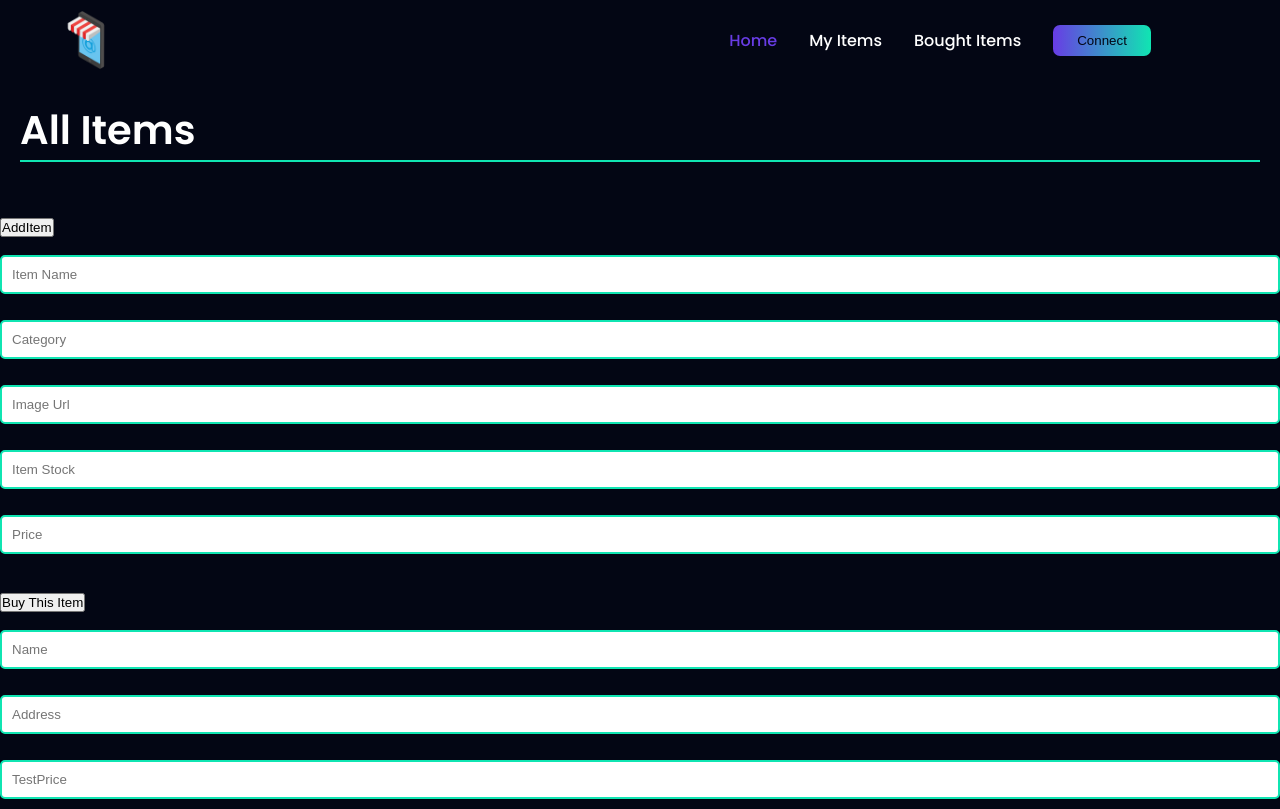
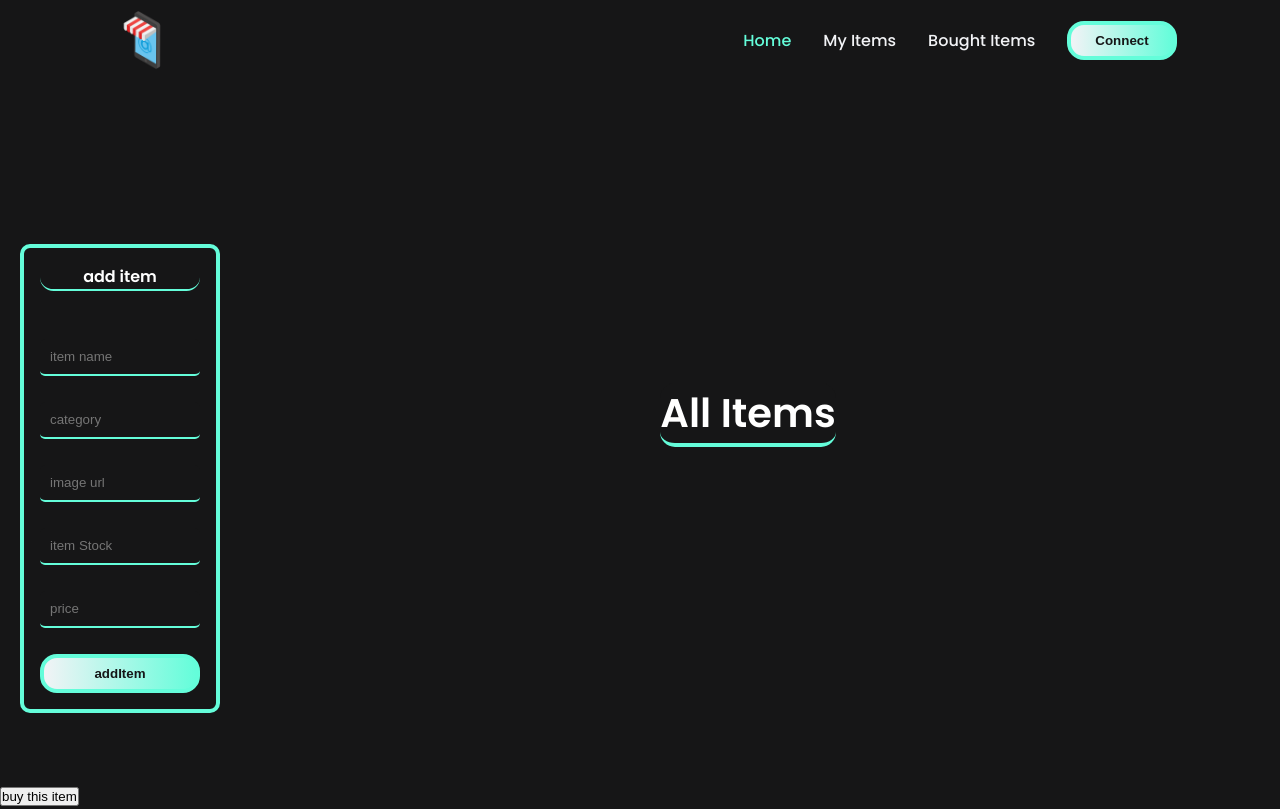
Before and after one commit to abderrahim-tcha/E_commerce_blockchain_prototype, a plain HTML site: page Font End/index.html in a window 1280 px wide. Shown: the top 809 px of the page. Drawn offline with nearby package versions, Linux system fonts and the light colour scheme.

Commit message:
Add files via upload

```diff
--- a/Font End/index.html
+++ b/Font End/index.html
@@ -20,7 +20,7 @@
             </div>
           </div>
           <ul class="nav__links" id="nav-links">
-            <li class="link"><a href="index.html" style="color: #683ce4;">Home</a></li>
+            <li class="link"><a href="index.html" style="color: #64FDDA ;">Home</a></li>
             <li class="link"><a href="my_items.html">My Items</a></li>
             <li class="link"><a href="bought_items.html">Bought Items</a></li>
             <li class="link"><button class="btn" id="connect">Connect</button></li>
@@ -43,16 +43,24 @@
         <div id="boughtItemsContainer"></div>
       </div>
 
-      <h2 class="section_title">All Items</h2>
-      <div id="itemsContainer"></div>
+      <div class="add">
+        <h2 class="section_title">add item</h2>
+        <input type="text" id="itemName" placeholder="item name" />
+        <input type="text" id="itemCategory" placeholder="category" />
+        <input type="text" id="itemImageUrl" placeholder="image url" />
+        <input type="text" id="itemStock" placeholder="item Stock" />
+        <input type="text" id="itemPrice" placeholder="price" />
+        <button class="btn" id="addItem">addItem</button>
+      </div>
+      <div class="all">
+        <h2 class="section_title">All Items</h2>
+        <div id="itemsContainer"></div>
+      </div>
+
+
     </div>
 
-    <button id="addItem">addItem</button>
-      <input type="text" id="itemName" placeholder="item name" />
-      <input type="text" id="itemCategory" placeholder="category" />
-      <input type="text" id="itemImageUrl" placeholder="image url" />
-      <input type="text" id="itemStock" placeholder="item Stock" />
-      <input type="text" id="itemPrice" placeholder="price" />
+
 
       <br />
       <br />
--- a/Font End/main.js
+++ b/Font End/main.js
@@ -292,7 +292,6 @@ buy.addEventListener("click", async function insertItem() {
 
 
 getSoldItem.addEventListener("click", async function getBalance() {
-  console.log("9ochi7a") ;
   if (window.ethereum) {
     const provider = new ethers.BrowserProvider(window.ethereum);
     const signer = await provider.getSigner();
@@ -317,6 +316,9 @@ getSoldItem.addEventListener("click", async function getBalance() {
 
 
 
+
+
+
 function listenForTransactionMine(transactionResponse, provider) {
   console.log("------------MINING: " + transactionResponse.hash);
   return new Promise((resolve, reject) => {
--- a/Font End/style.css
+++ b/Font End/style.css
@@ -6,54 +6,51 @@ html,body {
 body {
   font-family: "Poppins", sans-serif;
   color: white;
-  background-color: var(--secondary-color);
+  background-color: var(--background-color);
 }
 *{
   padding: 0;
   margin: 0;
   box-sizing: border-box;
-  text-transform: capitalize;
+
 }
 
 :root {
-    --primary-color:#10e5b2 ;
-    --primary-color-dark: #683ce4;
-    --secondary-color: #030614;
-    --secondary-color-light: #0f111f;
-    --secondary-color-dark: #030614;
-    --text-light: #94a3b8;
-    --max-width: 1200px;
-    --gradient: linear-gradient(to right,var(--primary-color-dark),var(--primary-color));
+    --primary-color:#64FDDA ;
+    --background-color: #161617;
+    --secondary-color: #F2F3F6;
+    --gradient: linear-gradient(to right,var(--secondary-color),var(--primary-color));
   }
 
 
   a {
     text-decoration: none;
-    color: white;
+    color: var(--primary-color);
   }
   img {
     display: flex;
     width: 100%;
   }
 .btn {
-    color: var(--secondary-color);
+    color: var(--background-color);
     background-image: var(--gradient);
     padding: 0.5rem 1.5rem;
-    border: none;
+    border: 4px solid var(--primary-color);
     cursor: pointer;
-    border-radius: 7px;
+    border-radius: 17px;
     transition: .5s ease;
+    font-weight: 700;
   }
 
 .btn:hover {
-    transform: scale(1.1);
-    border-radius: 5px;
+    transform: scale(1.05);
+    border-radius: 20px;
 }
 
 /*header*/
 .header {
     position: relative;
-    background-color: var(--secondary-color-dark);
+    background-color: var(--background-color);
   }
 
   nav {
@@ -65,7 +62,6 @@ body {
   .nav__bar {
     position: relative;
     isolation: isolate;
-    max-width: var(--max-width);
     margin-inline: auto;
     display: flex;
     align-items: center;
@@ -78,10 +74,11 @@ body {
     display: flex;
     align-items: center;
     justify-content: space-between;
-    background-color: var(--secondary-color);
+    background-color: var(--background-color);
   }
   .nav__logo .image {
     width: 60px;
+
   }
   .nav__links {
     position: absolute;
@@ -96,7 +93,7 @@ body {
     flex-direction: column;
     gap: 2rem;
     transform: translateY(-100%);
-    background-color: var(--secondary-color-light);
+    background-color: var(--background-color);
     transition: 0.5s;
     z-index: -1;
   }
@@ -106,6 +103,7 @@ body {
   .link a {
     transition: 0.3s;
     font-weight: 500;
+    color: var(--secondary-color);
   }
   .link a:hover {
     color: var(--primary-color-dark);
@@ -113,6 +111,7 @@ body {
   .nav__menu__btn {
     font-size: 1.5rem;
     cursor: pointer;
+    color: var(--secondary-color);
   }
 
 
@@ -122,19 +121,25 @@ input {
     margin-bottom: 10px;
     width: 100%;
     box-sizing: border-box;
-    border: 2px solid var(--primary-color);
+    border: none;
+    border-bottom: 2px solid var(--primary-color);
+    color: var(--secondary-color);
     border-radius: 5px;
     margin-top: 1rem;
+    background-color: var(--background-color);
+    transition: .5s;
 }
 
 
 .section_title {
-    text-align: left;
+    text-align: center;
     font-size: 2.5rem;
     font-weight: 600;
-    border-bottom: 2px solid var(--primary-color);
     margin-bottom: 2rem;
-  }
+    background-color: var(--background-color);
+    border-bottom: 4px solid var(--primary-color);
+    border-radius: 15px;
+}
 
 #itemsContainer , #userItemsContainer , #boughtItemsContainer{
     display: grid;
@@ -143,18 +148,19 @@ input {
   }
 
 .itemContainer{
-    border: 2px solid var(--primary-color-dark) ;
-    color: var(--secondary-color);
-    color: white;
-    background-color: var(--secondary-color-light);
-    box-shadow: 0 0 10px var(--primary-color-dark);
+
+    color: var(--secondary-color-light);
+    font-weight: 500;
+    background-color: var(--background-color);
+    border: 1px solid var(--primary-color);
+    box-shadow: 0 0 5px var(--primary-color);
     border-radius: 25px;
+    width: 400px;
+    display: flex;
+    font-size: 12px;
     padding: 1rem;
-    width: 580px;
-    display: flex;
     align-items: center;
     flex-direction: column;
-    margin: 1rem;
     margin: auto;
     margin-bottom: 2rem;
     transition: .3s ease;
@@ -167,17 +173,47 @@ input {
 .product-image{
     width: 200px;
     border-radius: 10px;
+    margin: 10px 0;
+    border: 3px solid var(--background-color);
 }
 
 .container {
-    padding: 0 20px;
     padding-top: 100px ;
+    display: flex;
+
 }
 
+.add {
+  width: 200px;
+  margin-right: 1rem;
+  margin-top: 6rem;
+  height: 100%;
+  padding: 1rem;
+  border-radius: 10px;
+  background-color: var(--background-color);
+  border: 4px solid var(--primary-color);
+  display: flex;
+  flex-direction: column;
+}
 
+.add button {
+  margin-top: 1rem;
+}
 
+.add button:hover {
+  transform: scale(1);
+}
 
-
+.add h2 {
+  font-size: 1rem;
+  border: none;
+  margin-left: 0;
+  border-bottom: 2px solid var(--primary-color);
+  background-color: var(--secondary-color-light);
+}
+.all {
+  margin: auto;
+}
 
 
 
@@ -235,8 +271,12 @@ input {
         background-color: transparent;
         transform: none;
       }
+      .nav__logo .image {
+        margin-left: 6rem;
+      }
       .container {
         padding: 20px ;
+        margin-top: 3rem;
     }
 
 
@@ -248,25 +288,24 @@ input {
     #itemsContainer , #userItemsContainer , #boughtItemsContainer{
         display: grid;
         grid-template-columns: repeat(2, 1fr);
+        margin-left: 5rem;
 
       }
-    .container {
-        padding: 20px 170px;
-    }
+
     .itemContainer{
-        border: 2px solid var(--primary-color-dark) ;
-        color: var(--secondary-color);
-        color: white;
-        background-color: var(--secondary-color-light);
-        box-shadow: 0 0 10px var(--primary-color-dark);
-        border-radius: 25px;
+
         margin: 1rem 0;
-        padding: 0.3rem;
-        width: 560px;
+        padding: 0.5rem;
+        width: 500px;
+        font-weight: 500;
+        font-size: 1rem;
         display: flex;
         align-items: center;
         flex-direction: column;
         margin: 1rem;
+    }
+    .section_title {
+      margin-left: 6rem;
     }
     nav {
       position: static;
@@ -290,6 +329,11 @@ input {
       background-color: transparent;
       transform: none;
     }
+    .add {
+      width: 300px;
+      margin-right: 0;
+      margin-top: 6rem;
+    }
 
   }
 @media (width > 1030px) {
```
Also changed, not shown: Font End/bought_items.html (+5 -3 lines), Font End/my_items.html (+7 -3 lines).
